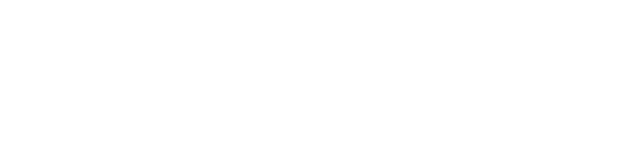
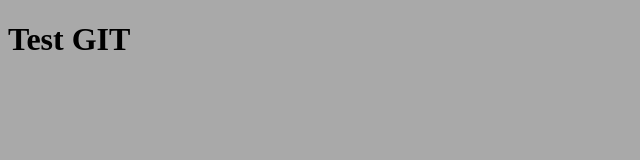
Before and after one commit to mhnasrullah/repo-coba-kembali, a plain HTML site: page index.html in a window 1280 px wide. Shown: the whole page, without its empty margins (0-640 px from the left). Drawn offline with Linux system fonts and the light colour scheme.

Commit message:
mengubah index dan tambah css

```diff
--- a/index.html
+++ b/index.html
@@ -5,7 +5,9 @@
     <meta http-equiv="X-UA-Compatible" content="IE=edge">
     <meta name="viewport" content="width=device-width, initial-scale=1.0">
     <title>Document</title>
+    <link rel="stylesheet" href="style.css">
 </head>
 <body>
+    <h1>Test GIT</h1>
 </body>
 </html>
--- /dev/null
+++ b/style.css
@@ -0,0 +1,4 @@
+html {
+  background-color: darkgrey;
+  color: black;
+}
```
